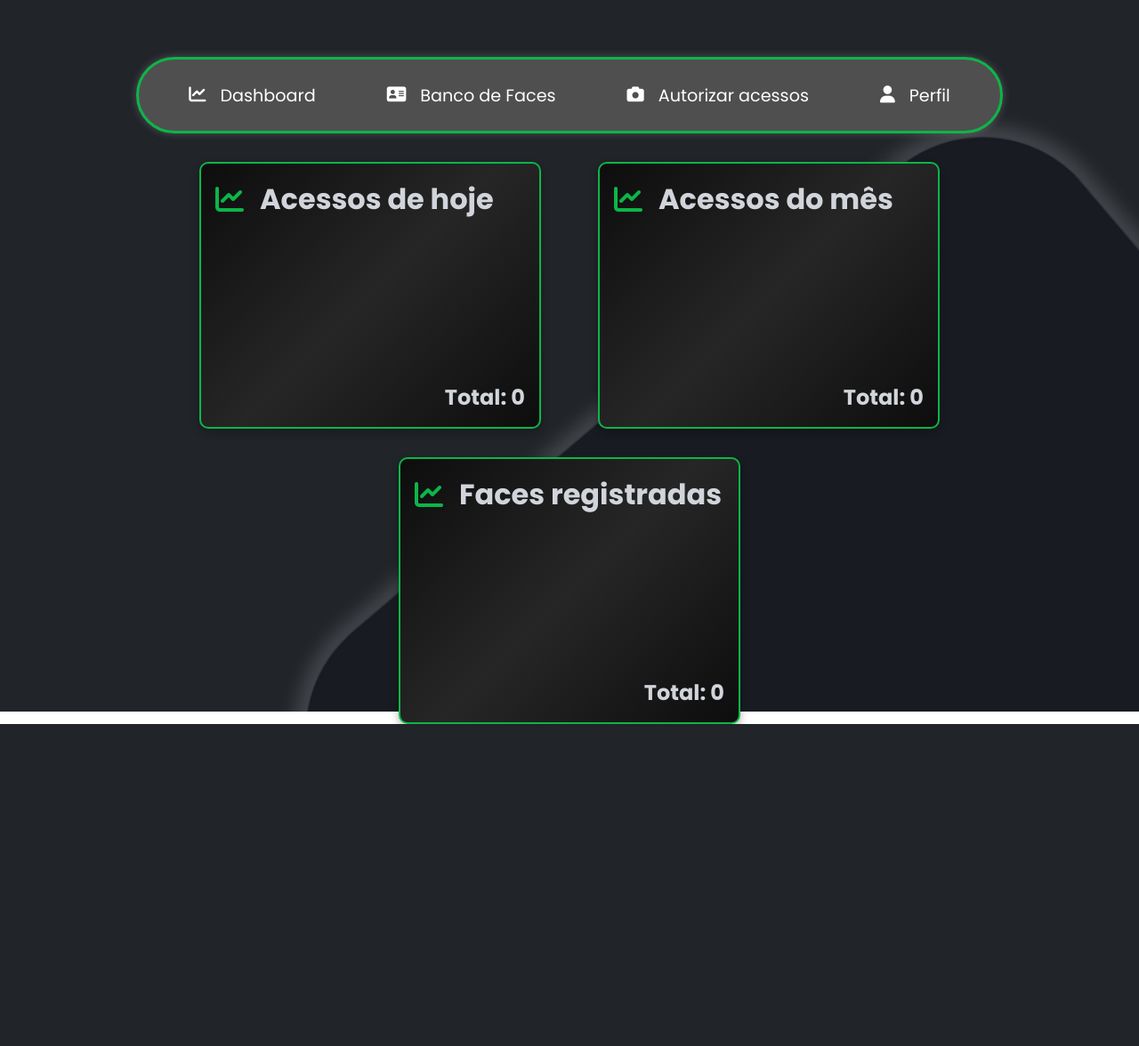
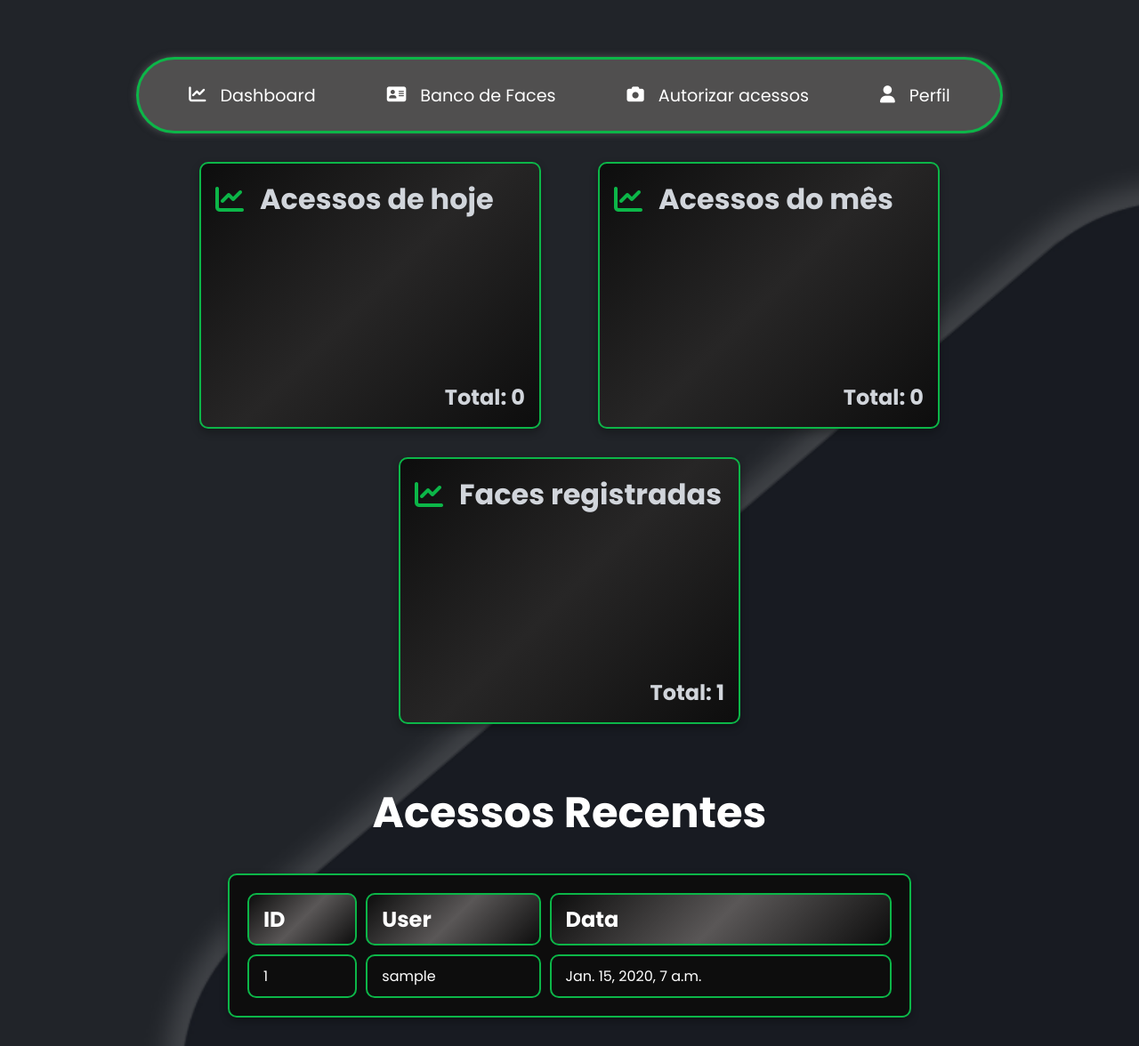
Before and after one commit to samuelamorimm/faceRecongnition-django, a Django app: page /dashboard/ in a window 1280 px wide. Shown: the whole page at 89% size. Before the commit the page ends 814 px from the top, so only its background shows below. Run offline with Django 5.2, Linux system fonts and the light colour scheme; tables that the repository leaves empty hold one stand-in row (values such as "Sample post").

Commit message:
criação da tabela para controle de acessos e filtros por data para dashboard

```diff
--- a/accounts/admin.py
+++ b/accounts/admin.py
@@ -1,5 +1,9 @@
 from django.contrib import admin
-from .models import UserImages
+from .models import *
 # Register your models here.
 
+class UserAccessAdmin(admin.ModelAdmin):
+    list_display = ('user', 'data_acesso')
+
 admin.site.register(UserImages)
+admin.site.register(UserAccess, UserAccessAdmin)
--- a/accounts/models.py
+++ b/accounts/models.py
@@ -8,3 +8,13 @@ class UserImages(models.Model):
 
   def __str__(self):
     return self.user.username
+
+
+
+
+class UserAccess(models.Model):
+  user = models.ForeignKey(User, on_delete=models.CASCADE)
+  data_acesso = models.DateTimeField(auto_now_add=True)
+
+  def __str__(self):
+    return self.user.username
--- a/accounts/views.py
+++ b/accounts/views.py
@@ -5,10 +5,20 @@ from django.views.decorators.csrf import csrf_exempt
 from django.core.files.base import ContentFile
 from .models import *
 import face_recognition
+from django.utils import timezone
 
 # Create your views here.
 def dashboard(request):
-  return render(request, 'dash.html')
+
+  hoje = timezone.now().date()
+
+  context = {
+    'acessos': UserAccess.objects.all(),
+    'faces': UserImages.objects.all().count(),
+    'acessos_hoje': UserAccess.objects.filter(data_acesso__date=hoje).count()
+  }
+
+  return render(request, 'dash.html', context)
 
 def home(request):
   return render(request, 'home.html')
@@ -61,6 +71,9 @@ def login_user(request):
       match = face_recognition.compare_faces(stored_face_encoding, uploaded_face_ecoding)
 
       if match[0]:
+        UserAccess.objects.create(
+          user = user,
+        )
         return JsonResponse({'status' : 'success', 'message' : 'Logged in sucess'})
       else:
         return JsonResponse({'status' : 'error', 'message' : 'Logged in failed'})
--- a/core/settings.py
+++ b/core/settings.py
@@ -108,7 +108,8 @@ AUTH_PASSWORD_VALIDATORS = [
 
 LANGUAGE_CODE = 'en-us'
 
-TIME_ZONE = 'UTC'
+TIME_ZONE = 'America/Sao_Paulo'
+
 
 USE_I18N = True
 
--- a/static/css/dashboard/dash.css
+++ b/static/css/dashboard/dash.css
@@ -16,7 +16,6 @@
 }
 
 body {
-  height: 100vh;
   background-position: center;
   background-size: cover;
   background-repeat: no-repeat;
@@ -24,6 +23,8 @@ body {
   display: flex;
   align-items: center;
   flex-direction: column;
+  width: 100vw;
+  overflow-x: hidden;
 }
 
 nav {
@@ -61,7 +62,6 @@ i {
 .container {
   margin-top: 2rem;
   width: 100vw;
-  height: 100vh;
 }
 
 .container-dash {
@@ -232,3 +232,63 @@ video {
   font-size: 1.1rem;
   margin-top: 1rem;
 }
+
+.container-history {
+  color: var(--white);
+  display: flex;
+  flex-direction: column;
+  align-items: center;
+  gap: 2rem;
+  width: 60%;
+  margin: 2rem 0;
+}
+
+.container-history h1 {
+  font-size: 3rem;
+}
+
+.container-history table {
+  border: 1px solid white;
+  background-color: var(--secondary-color);
+  border: 2px solid var(--primary-color);
+  padding: 10px;
+  width: 100%;
+  border-radius: 10px;
+  box-shadow: 0px 4px 10px rgba(0, 0, 0, 0.3);
+  border-spacing: 10px; /* Adiciona 10px de espaço entre as células */
+
+
+}
+
+.container-history table th {
+   background-image: linear-gradient(135deg, var(--secondary-color), rgb(90, 87, 87), var(--secondary-color));
+  text-align: left;
+  color: var(--white);
+  font-size: 1.5rem;
+  border: 2px solid var(--primary-color);
+}
+
+.container-history table td {
+  text-align: left;
+  font-size: 1rem;
+  border: 2px solid var(--primary-color);
+}
+
+.container-history table th, .container-history table td {
+  border-radius: 10px;
+  padding: 10px 1rem;
+}
+
+.hidden {
+  opacity: 0;
+  filter: blur(10px);
+  transform: translateX(200px); /* Inicializa fora da tela */
+  transition: all 2s;
+}
+
+.show {
+  opacity: 1;
+  filter: blur(0);
+  transform: translateX(0);
+  transition: all 2s;
+}
--- a/templates/base.html
+++ b/templates/base.html
@@ -38,5 +38,7 @@
 
     {% block content %}
     {% endblock content %}
+
+    <script src="{%static 'js/main.js'%}"></script>
 </body>
 </html>
--- a/templates/dash.html
+++ b/templates/dash.html
@@ -9,7 +9,7 @@
           <i class="fa-solid fa-chart-line"></i>
           Acessos de hoje
         </h1>
-          <h2>Total: 0</h2>
+        <h2>Total: {{acessos_hoje}}</h2>
       </div>
       <div class="box-counts">
         <h1>
@@ -25,10 +25,34 @@
           <i class="fa-solid fa-chart-line"></i>
           Faces registradas
         </h1>
-          <h2>Total: 0</h2>
-        </div>
-      </div>
+        <h2>Total: {{faces}}</h2>
       </div>
     </div>
 
+    <div class="container-history">
+      <h1 class="">Acessos Recentes</h1>
+
+      <table class="">
+        <tr>
+          <th>ID</th>
+          <th>User</th>
+          <th>Data</th>
+        </tr>
+
+        {% for usuario in acessos %}
+        <tr>
+          <td>{{usuario.id}}</td>
+          <td>{{usuario}}</td>
+          <td>{{usuario.data_acesso}}</td>
+        </tr>
+        {% endfor %}
+
+      </table>
+    </div>
+
+  </div>
+</div>
+
+
+
 {% endblock content %}
```
Also changed, not shown: static/css/login/style.css (+25 -0 lines), static/css/style.css (+24 -1 lines), templates/home.html (+5 -2 lines), templates/login/login.html (+10 -2 lines), accounts/migrations/0001_initial.py, accounts/migrations/0002_rename_data_useraccess_data_acesso.py (added), user_faces/samuel_.jpg (added), user_faces/tulio_.jpg (deleted), usuarios/migrations/0001_initial.py. Lines whose indentation alone changed are shown as unchanged.
